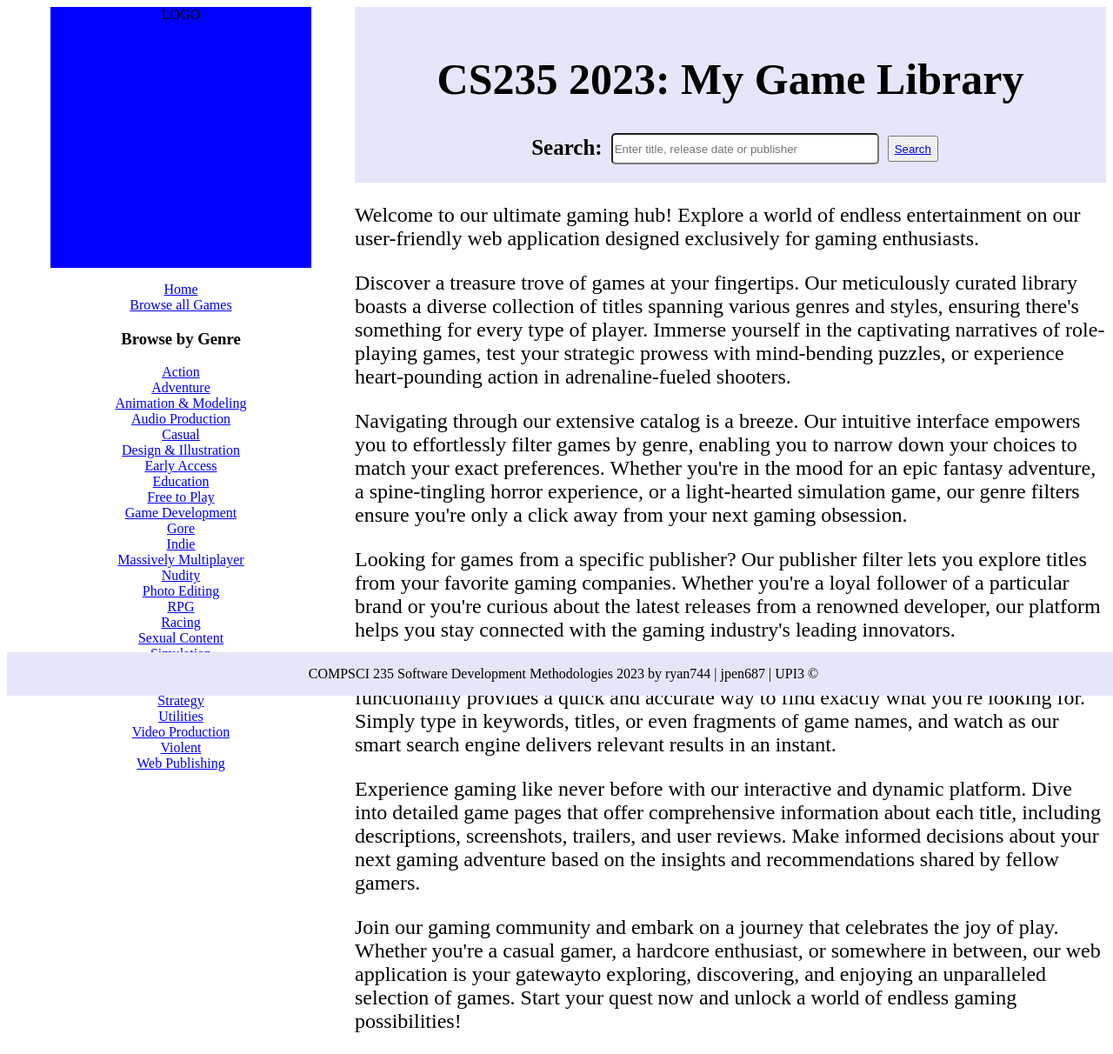
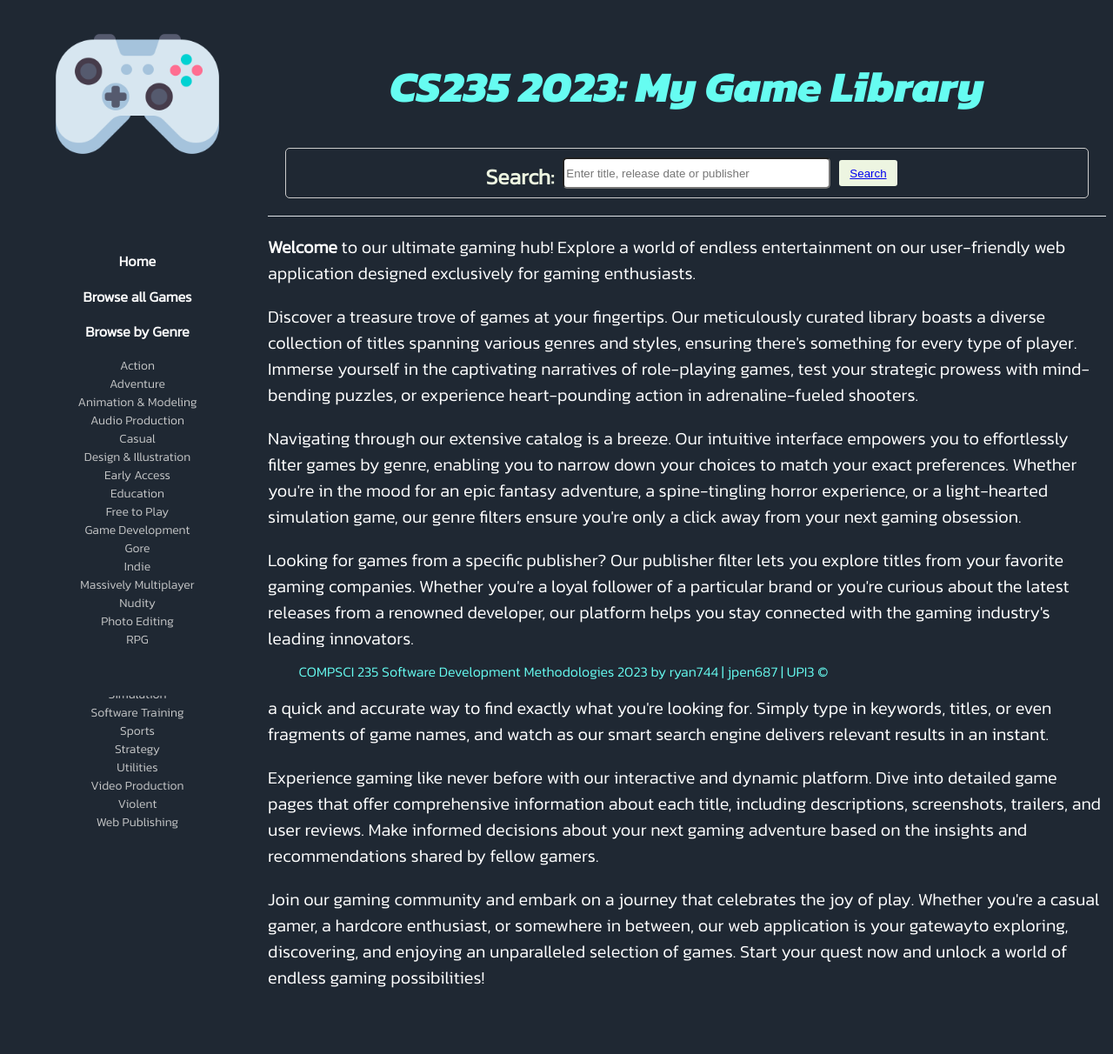
Before and after one commit to UoA-CS-Sindhwani-CS235-S2-2023/cs235-2023-gameswebapp-assignment-ryan744_jpen687, a Flask app: page / in a window 1280 px wide. Shown: the whole page at 87% size. After the commit the page ends 1136 px from the top, so only its background shows below. Run offline with Flask 3, Linux system fonts and the light colour scheme; some libraries are stand-ins or nearby versions.

Commit message:
updated css for project

```diff
--- a/games/gameDescription/gameDescription.py
+++ b/games/gameDescription/gameDescription.py
@@ -10,4 +10,5 @@ gameDescription_blueprint = Blueprint(
 @gameDescription_blueprint.route('/game-description/<gameid>', methods=['GET'])
 def gameDescription(gameid):
     id = int(gameid)
-    return render_template('gameDescription.html', game=repo.repo_instance.get_game(id), genres=utilities.get_genres())
+    active_page = 'gameDescription'
+    return render_template('gameDescription.html', game=repo.repo_instance.get_game(id), genres=utilities.get_genres(),active_page = active_page)
--- a/games/gamesLib/gamesLib.py
+++ b/games/gamesLib/gamesLib.py
@@ -2,6 +2,7 @@ from flask import Blueprint
 from flask import request, render_template, redirect, url_for, session
 import games.gamesLib.services as services
 import games.adapters.repository as repo
+from games.utilities import utilities
 
 gamesLib_blueprint = Blueprint(
     'games_bp', __name__)
@@ -10,6 +11,7 @@ gamesLib_blueprint = Blueprint(
 @gamesLib_blueprint.route('/browse_all_games', methods=['GET'])
 def browse_all_games():
     games_per_page = 10
+    active_page = browse_all_games
 
     # Read query parameters.
     cursor = request.args.get('cursor')
@@ -54,4 +56,6 @@ def browse_all_games():
         last_game_url=last_game_url,
         prev_game_url=prev_game_url,
         next_game_url=next_game_url,
+        genres=utilities.get_genres(),
+        active_page=active_page
     )
--- a/games/home/home.py
+++ b/games/home/home.py
@@ -8,7 +8,9 @@ home_blueprint = Blueprint(
 
 @home_blueprint.route('/', methods=['GET'])
 def home():
+    active_page = 'home'
     return render_template(
         'home/home.html',
         genres=utilities.get_genres(),
+        active_page=active_page
       )
--- a/games/static/css/main.css
+++ b/games/static/css/main.css
@@ -1,22 +1,35 @@
-#body {
-  display: flex;
-  flex-direction: column;
+/* Global Styles */
+
+body, html {
+  min-height: 100%;
   height: 100%;
+  background-color: #1F2833;
+  color: white;
+  font-family: 'Kanit', sans-serif;
 }
+
+/* Header Styles */
 
 #header {
   padding: 20px;
-  background: #E6E6FA;
+  background: #1F2833;
   border-bottom: 1px solid #e0e4e8;
   font-size: 25px;
   font-weight: bold;
   text-align: center;
+  color: #66FCF1;
 }
+
+/* Search Bar Styles */
 
 .search-bar {
   display: flex;
   align-items: center;
   justify-content: center;
+  padding: 10px;
+  border-radius: 5px;
+  border: 1px solid #ccc;
+  color: #EDF5E1;
 }
 
 .search-bar > input {
@@ -29,40 +42,46 @@
   height: 30px;
 }
 
-.copyright {
+.search-bar button {
+  background-color: #EDF5E1;
   color: black;
-  font-size: 0.9em;
+  border: none;
+  border-radius: 3px;
+  padding: 8px 12px;
+  cursor: pointer;
+  transition: background-color 0.2s ease-in-out;
 }
 
-.description p i {
-    font-family: 'Gill Sans';
-    font-weight: bold;
-    font-size: 18px;
-    text-transform: uppercase;
-    color:darkslateblue
+.search-bar button:hover {
+  background-color: #0056b3; /* Darker color on hover */
 }
 
-.description img {
-        vertical-align: top;
+/* Footer Styles */
+
+footer {
+  position: fixed;
+  bottom: 0;
+  background-color: #1F2833;
+  width: 100%;
+  display: flex;
+  justify-content: center;
+  align-items: center;
+  color: #66FCF1;
+}
+
+footer > .copyright {
+  margin-left: 5px;
+}
+
+/* Content Styles */
+
+#main {
+  font-size: 20px;
 }
 
 .container {
   display: flex;
   flex-direction: column;
-}
-
-#nav {
-    display: flex;
-    flex-direction: column;
-    height: 100%;
-    width: 400px;
-    align-items: center;
-    text-align: center;
-}
-
-.no-list-style {
-  list-style: none;
-  padding-left: 0px;
 }
 
 .content {
@@ -72,35 +91,78 @@
   align-items: center;
 }
 
-footer {
-  position: fixed;
-  bottom: 0;
-  background-color: #E6E6FA;
-  width: 100%;
-  display: flex;
-  justify-content: center;
-  align-items: center;
+.description p i {
+  font-family: 'Gill Sans';
+  font-weight: bold;
+  font-size: 18px;
+  text-transform: uppercase;
+  color: darkslateblue;
 }
 
-footer > .copyright {
-  margin-left: 5px;
+.description img {
+  vertical-align: top;
 }
 
+/* Logo and Images */
+
 .main-logo {
-  height: 300px;
+  height: 250px;
   width: 300px;
-  background-color: blue;
 }
 
-#main {
-  font-size: 24px;
+img {
+  height: auto;
+  width: 200px;
 }
+
+.game-image {
+  height: auto;
+  width: auto;
+}
+
+/* Other Styling */
 
 .box {
   display: flex;
 }
 
-body,html {
-min-height: 100%;
+#article-header {
+  color: #45A29E;
+}
+
+/* Navigation Styles */
+
+#nav {
+  display: flex;
+  flex-direction: column;
   height: 100%;
+  width: 300px;
+  align-items: center;
+  text-align: center;
+  color: white;
 }
+
+.no-list-style {
+  list-style: none;
+  padding-left: 0px;
+  font-size: 14px;
+}
+
+.nav-link {
+  color: #c5c6c7;
+  text-decoration: none;
+}
+
+.nav-link.active {
+  color: #e3afbc;
+}
+
+/* Apply hover effect to navigation links */
+.nav-link:hover {
+  color: #e3afbc; /* Change text color on hover */
+}
+
+/* Apply hover effect to active navigation link */
+.nav-link.active:hover {
+  color: #e3afbc; /* Change text color on hover */
+}
--- a/games/templates/header.html
+++ b/games/templates/header.html
@@ -1,8 +1,9 @@
 <header id="header">
-  <h1>CS235 2023: My Game Library</h1>
+  <h1><em>CS235 2023: My Game Library</em></h1>
   <div class="search-bar">
     <label for="search-input">Search:</label>
     <input id="search-input" type="text" placeholder="Enter title, release date or publisher">
     <button><a href="#">Search</a></button>
   </div>
+
 </header>
--- a/games/templates/home/home.html
+++ b/games/templates/home/home.html
@@ -1,7 +1,7 @@
 {% extends 'layout.html' %} {% block content %}
 <main id="main">
   <p>
-    Welcome to our ultimate gaming hub! Explore a world of endless entertainment
+    <strong>Welcome </strong>to our ultimate gaming hub! Explore a world of endless entertainment
     on our user-friendly web application designed exclusively for gaming enthusiasts.
   </p>
 
--- a/games/templates/layout.html
+++ b/games/templates/layout.html
@@ -5,23 +5,14 @@
     <meta http-equiv="Content-Type" content="text/html; charset=utf-8" />
     <title>The walmart Steam</title>
 
+    <link rel="preconnect" href="https://fonts.googleapis.com">
+    <link rel="preconnect" href="https://fonts.gstatic.com" crossorigin>
+    <link href="https://fonts.googleapis.com/css2?family=Kanit:ital,wght@0,300;1,800&display=swap" rel="stylesheet">
+
     <link
       rel="stylesheet"
       href="{{ url_for('static', filename='css/main.css') }}"
     />
-
-	<link
-      rel="bookmark"
-	  type="image/x-icon"
-      href="favicon.ico"
-    />
-
-	<link
-      rel="icon"
-      href="favicon.ico"
-    />
-  </head>
-
   <link
       rel="stylesheet" href="../static/css/main.css"
   />
--- a/games/templates/library/games.html
+++ b/games/templates/library/games.html
@@ -4,8 +4,9 @@
 
 <main id="main">
     <header id="article-header">
-        <h1>{{ articles_title }}</h1>
+        <h1 style="color: #45A29E;">{{ articles_title }}</h1>
     </header>
+
 
     <nav style="clear:both">
             <div style="float:left">
@@ -38,7 +39,7 @@
     {% for game in batch_of_games %}
     <article id="article">
         <a href="{{game.hyperlink}}" target="_blank">
-            <img src={{game.image_hyperlink}} alt="Game image">
+            <img class= "game-image" src={{game.image_hyperlink}} alt="Game image">
         </a>
         <h2>{{game.title}}</h2>
         <p>{{game.first_paragraph}}</p>
--- a/games/templates/navigation.html
+++ b/games/templates/navigation.html
@@ -1,17 +1,17 @@
 <nav id="nav">
     <div id="nav-footer">
-      <div class="main-logo">LOGO</div>
+      <div class="main-logo">
+          <img src="{{ url_for('static', filename='images/game-controller.png') }}">
+      </div>
     </div>
     <ul class="nav list no-list-style">
-        <li><a href="/">Home</a></li>
-        <li><a class="btn-nav" href="{{ url_for('games_bp.browse_all_games') }}">
-            Browse all Games
-        </a></li>
+        <li><a style="color: white" class="nav-link {% if active_page == 'home' %}active{% endif %}" href="/" onmouseover="this.style.color='#e3afbc'" onmouseout="this.style.color='white'"><h3>Home</h3></a></li>
+        <li><a style="color: white" class="nav-link {% if active_page == 'browse_all_games' %}active{% endif %}" href="{{ url_for('games_bp.browse_all_games') }}" onmouseover="this.style.color='#e3afbc'" onmouseout="this.style.color='white'"><h3>Browse all Games</h3></a></li>
         <li>
           <h3>Browse by Genre</h3>
           <ul class="no-list-style">
             {% for genre in genres %}
-              <li><a href="/">{{ genre.genre_name }}</a></li>
+              <li><a class="nav-link" href="/">{{ genre.genre_name }}</a></li>
             {% endfor %}
           </ul>
         </li>
--- a/wsgi.py
+++ b/wsgi.py
@@ -4,4 +4,4 @@ from games import create_app
 app = create_app()
 
 if __name__ == "__main__":
-    app.run(host='localhost', port=5000, threaded=False, debug=True)
+    app.run(host='localhost', port=5000, threaded=False)
```
Also changed, not shown: games/templates/gameDescription.html (+6 -5 lines), games/static/images/game-controller.png (added). Lines whose indentation alone changed are shown as unchanged.
